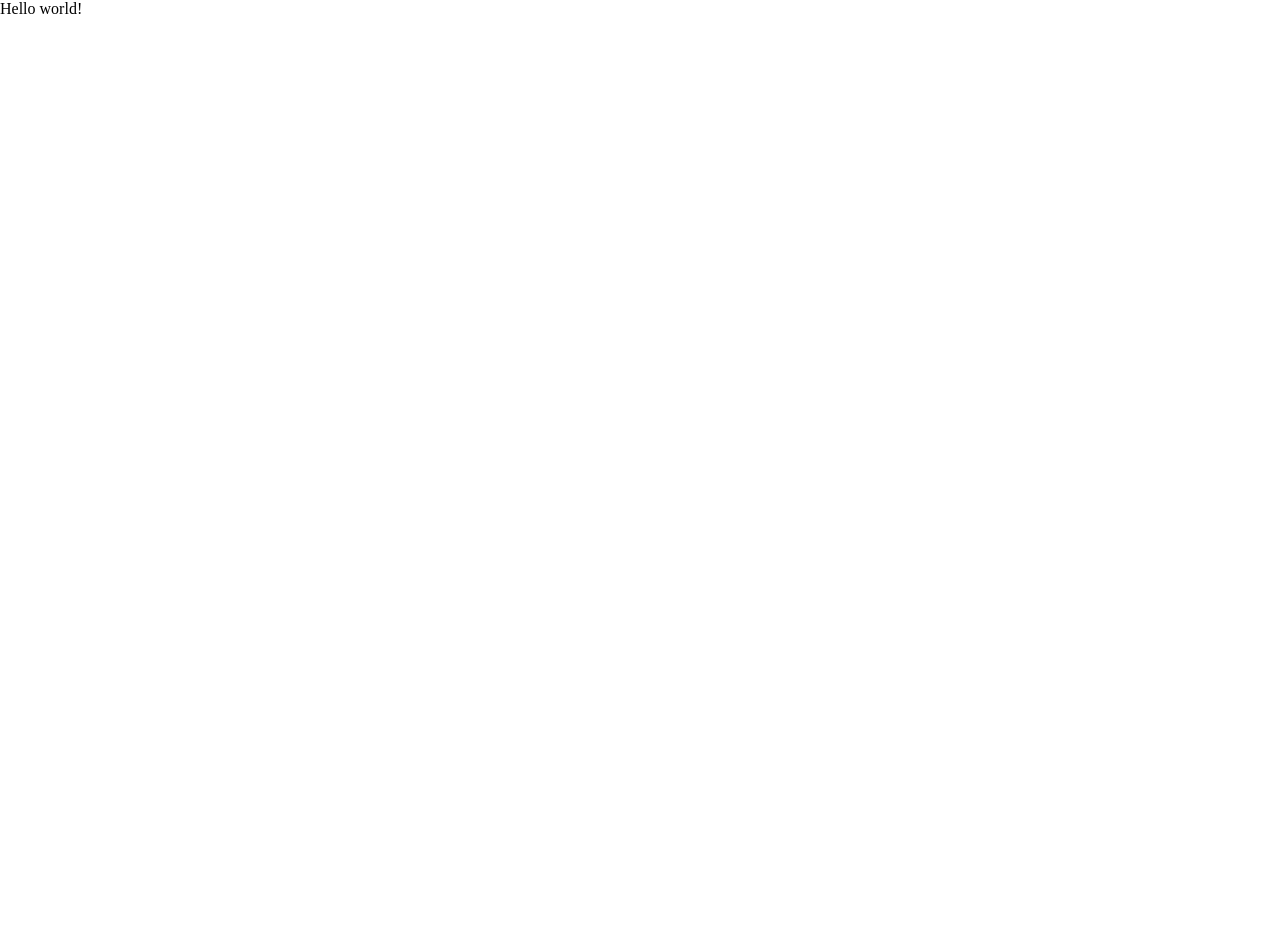
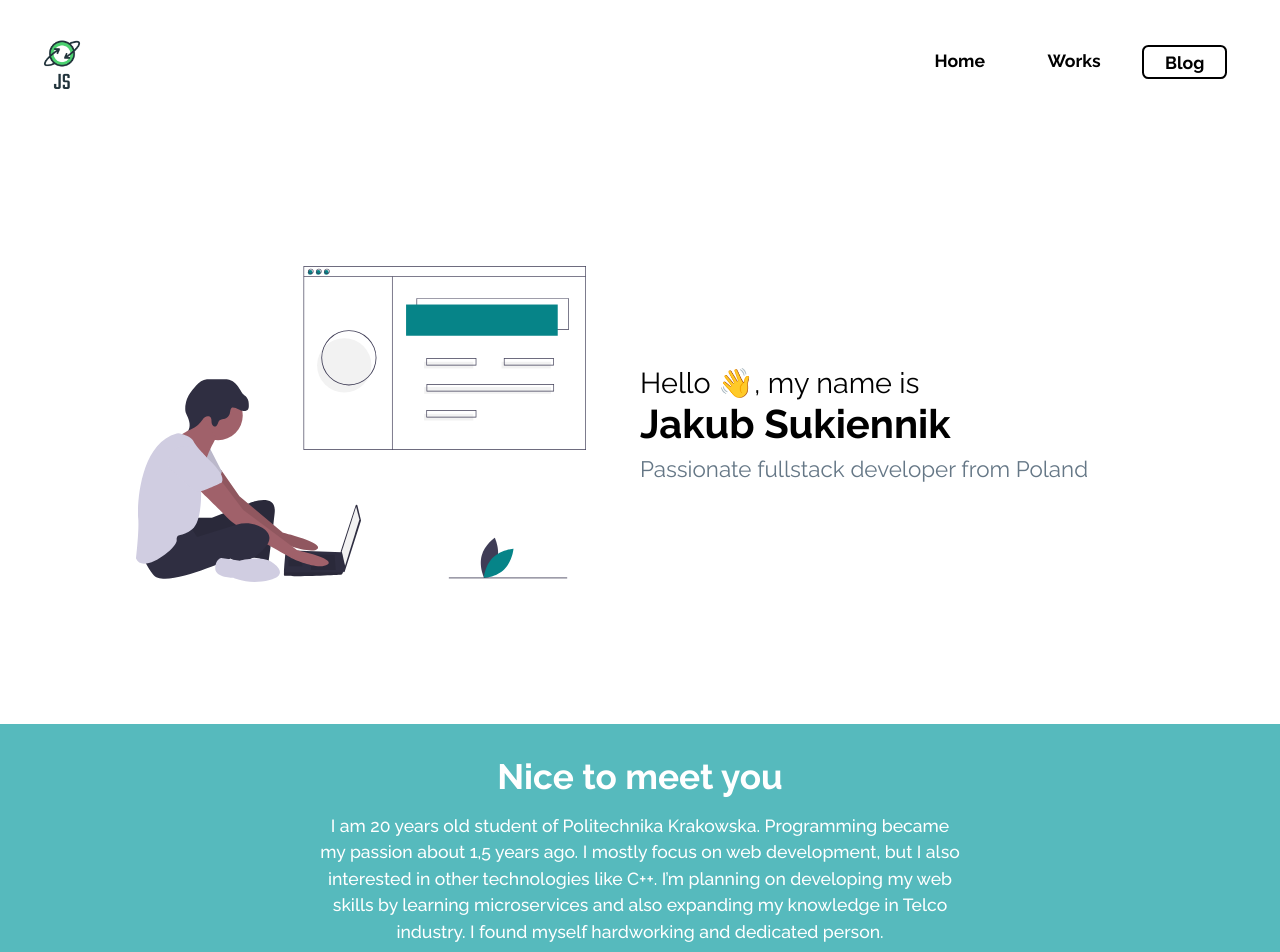
Before and after one commit to fdxs-alt/Portfolio, a Gatsby site: page / in a window 1280 px wide. Shown: the top 952 px of the page. Before the commit the page ends 800 px from the top, so only its background shows below. Built offline with nearby package versions, Linux system fonts and the light colour scheme; Gatsby itself is replaced by a stand-in of ours.

Commit message:
creating page design

```diff
--- /dev/null
+++ b/src/components/AboutSection.tsx
@@ -0,0 +1,40 @@
+import React from 'react'
+import styled from 'styled-components'
+import {
+    AboutMeSection,
+    AboutTitle,
+    AboutParagraph,
+} from '../style/AboutMe.styles'
+
+const SkillsSection = styled.section`
+    width: 75%;
+    margin: 0 auto;
+    margin-top: -15%;
+    height: 85vh;
+    max-height: 1500px;
+    border-radius: 1.5rem;
+    background-color: white;
+    display: flex;
+    border: 2px solid ${props => props.theme.colors.fontColor};
+`
+const AboutSection = () => {
+    return (
+        <div>
+            <AboutMeSection>
+                <AboutTitle>Nice to meet you</AboutTitle>
+                <AboutParagraph>
+                    I am 20 years old student of Politechnika Krakowska.
+                    Programming became my passion about 1,5 years ago. I mostly
+                    focus on web development, but I also interested in other
+                    technologies like C++. I’m planning on developing my web
+                    skills by learning microservices and also expanding my
+                    knowledge in Telco industry. I found myself hardworking and
+                    dedicated person.
+                </AboutParagraph>
+            </AboutMeSection>
+            <SkillsSection>ojsik</SkillsSection>
+        </div>
+    )
+}
+
+export default AboutSection
--- /dev/null
+++ b/src/components/Footer.tsx
@@ -0,0 +1,13 @@
+import React from 'react'
+import styled from 'styled-components'
+import { Wrapper } from '../style/Layout.style'
+
+const Footer = () => {
+    return (
+        <Wrapper>
+            <p style={{ fontSize: '0.9rem' }}>© 2020 Jakub Sukiennik</p>
+        </Wrapper>
+    )
+}
+
+export default Footer
--- /dev/null
+++ b/src/components/Header.tsx
@@ -0,0 +1,29 @@
+import React from 'react'
+import {
+    Navbar,
+    NavbarList,
+    NavLi,
+    NavLink,
+    ImageTag,
+} from '../style/Layout.style'
+import Image from '../images/f4be07fa-4fac-4d75-8549-9ec29cfa6720_200x200.png'
+const Header = () => {
+    return (
+        <Navbar>
+            <ImageTag src={Image} alt="my_logo" />
+            <NavbarList>
+                <NavLi>
+                    <NavLink to="/">Home</NavLink>
+                </NavLi>
+                <NavLi>
+                    <NavLink to="/home">Works</NavLink>
+                </NavLi>
+                <NavLi>
+                    <NavLink to="/blog">Blog</NavLink>
+                </NavLi>
+            </NavbarList>
+        </Navbar>
+    )
+}
+
+export default Header
--- a/src/components/Layout.tsx
+++ b/src/components/Layout.tsx
@@ -1,15 +1,25 @@
-import React from "react"
-import { ThemeProvider } from "styled-components"
-import GlobalStyle from "../style/GlobalStyle"
-import { theme } from "../style/theme"
+import React from 'react'
+import { ThemeProvider } from 'styled-components'
+import GlobalStyle from '../style/GlobalStyle'
+import { theme } from '../style/theme'
+import styled from 'styled-components'
+import Header from './Header'
+import Footer from './Footer'
 
+const Wrapper = styled.div`
+    width: 100%;
+`
 const Layout: React.FC = ({ children }) => {
-  return (
-    <ThemeProvider theme={theme}>
-      <GlobalStyle />
-      <div>{children}</div>
-    </ThemeProvider>
-  )
+    return (
+        <ThemeProvider theme={theme}>
+            <GlobalStyle />
+            <Wrapper>
+                <Header />
+                {children}
+                <Footer />
+            </Wrapper>
+        </ThemeProvider>
+    )
 }
 
 export default Layout
--- a/src/pages/index.tsx
+++ b/src/pages/index.tsx
@@ -1,6 +1,48 @@
-import React from "react"
-import Layout from "../components/Layout"
+import React from 'react'
+import Layout from '../components/Layout'
+import Image from '../images/undraw_web_developer_p3e5.svg'
+import styled from 'styled-components'
+import AboutSection from '../components/AboutSection'
+const MainContent = styled.section`
+    display: grid;
+    grid-template-columns: 40% 50%;
+    padding: 2.5rem;
+    width: 85%;
+    margin: auto;
+    justify-content: space-between;
+    align-items: center;
+    gap: 2rem;
+    height: 75vh;
+`
+const ImageTag = styled.img`
+    max-width: 450px;
+`
+const AboutMe = styled.p`
+    font-weight: 700;
+    font-size: 2.5rem;
+`
 
+const Wrapper = styled.div`
+    display: flex;
+    flex-direction: column;
+`
+const About = styled.p`
+    margin-top: 0.6rem;
+    font-size: 1.4rem;
+    color: ${props => props.theme.colors.darkGrey};
+`
 export default function Home() {
-  return <Layout>Hello world!</Layout>
+    return (
+        <Layout>
+            <MainContent>
+                <ImageTag src={Image} alt="code_thinking" />
+                <Wrapper>
+                    <p style={{ fontSize: '1.8rem' }}>Hello 👋, my name is</p>
+                    <AboutMe>Jakub Sukiennik</AboutMe>
+                    <About>Passionate fullstack developer from Poland</About>
+                </Wrapper>
+            </MainContent>
+            <AboutSection />
+        </Layout>
+    )
 }
--- /dev/null
+++ b/src/png.d.ts
@@ -0,0 +1,2 @@
+declare module '*.png'
+declare module '*.svg'
--- /dev/null
+++ b/src/style/AboutMe.styles.ts
@@ -0,0 +1,24 @@
+import styled from 'styled-components'
+
+export const AboutMeSection = styled.section`
+    height: 75vh;
+    background-color: #56babd;
+    display: flex;
+    flex-direction: column;
+    align-items: center;
+`
+export const AboutTitle = styled.h1`
+    font-size: 2.2rem;
+    margin-top: 2rem;
+    margin-bottom: 1rem;
+    color: white;
+`
+export const AboutParagraph = styled.p`
+    font-size: 1.1rem;
+    color: white;
+    width: 50%;
+    margin: 0 auto;
+    text-align: center;
+    font-weight: 500;
+    line-height: 1.5;
+`
--- a/src/style/GlobalStyle.ts
+++ b/src/style/GlobalStyle.ts
@@ -1,17 +1,23 @@
-import { createGlobalStyle } from "styled-components"
+import { createGlobalStyle } from 'styled-components'
 
 const GlobalStyle = createGlobalStyle`
+
+   @import url('https://fonts.googleapis.com/css2?family=Raleway:wght@400;500;700&display=swap');
 
     *, *::before, *::after {
         margin: 0;
         padding: 0;
         box-sizing: border-box;
+        font-family: 'Raleway', sans-serif;
 
     }
     html, body {
         width: 100%;
         height: 100%;
+
     }
+
+
 
 `
 export default GlobalStyle
--- /dev/null
+++ b/src/style/Layout.style.ts
@@ -0,0 +1,54 @@
+import { Link } from 'gatsby'
+import styled from 'styled-components'
+
+export const Navbar = styled.nav`
+    display: flex;
+    width: 100%;
+    justify-content: space-between;
+    align-items: center;
+    padding: 2rem;
+`
+
+export const NavbarList = styled.ul`
+    display: flex;
+    list-style: none;
+`
+export const NavLi = styled.li`
+    margin-right: 1.3rem;
+    padding: 0.3rem;
+
+    &:last-child {
+        border: 2px solid black;
+        border-radius: 0.4rem;
+
+        &:hover {
+            border: 2px solid ${props => props.theme.colors.seconary};
+        }
+    }
+`
+export const NavLink = styled(Link)`
+    padding: 1rem;
+    font-weight: 700;
+    text-decoration: none;
+    color: black;
+    font-size: 1.1rem;
+
+    &:hover {
+        color: ${props => props.theme.colors.seconary};
+    }
+`
+export const MyName = styled.h1`
+    font-size: 1.8rem;
+`
+export const Wrapper = styled.footer`
+    width: 80%;
+    margin: auto;
+    display: flex;
+    justify-content: center;
+    padding: 1rem;
+    color: ${props => props.theme.colors.seconary};
+    border-top: 2px solid ${props => props.theme.colors.fontColor};
+`
+export const ImageTag = styled.img`
+    max-width: 60px;
+`
--- a/src/style/theme.ts
+++ b/src/style/theme.ts
@@ -1,7 +1,11 @@
-import { DefaultTheme } from "styled-components"
+import { DefaultTheme } from 'styled-components'
 
 const theme: DefaultTheme = {
-  colors: {},
+    colors: {
+        seconary: '#068488',
+        fontColor: '#F7F7F7',
+        darkGrey: '#657786',
+    },
 }
 
 export { theme }
--- a/tsconfig.json
+++ b/tsconfig.json
@@ -11,6 +11,6 @@
     "emitDecoratorMetadata": true,
     "noEmit": true,
     "skipLibCheck": true,
-    "moduleResolution": "node"
+    "moduleResolution": "Node"
   }
 }
```
Also changed, not shown: src/style/styled.d.ts (+9 -5 lines), src/images/f4be07fa-4fac-4d75-8549-9ec29cfa6720_200x200.png (added), src/images/undraw_code_thinking_1jeh.png (added), src/images/undraw_developer_activity_bv83.svg (added), src/images/undraw_web_developer_p3e5.svg (added).
